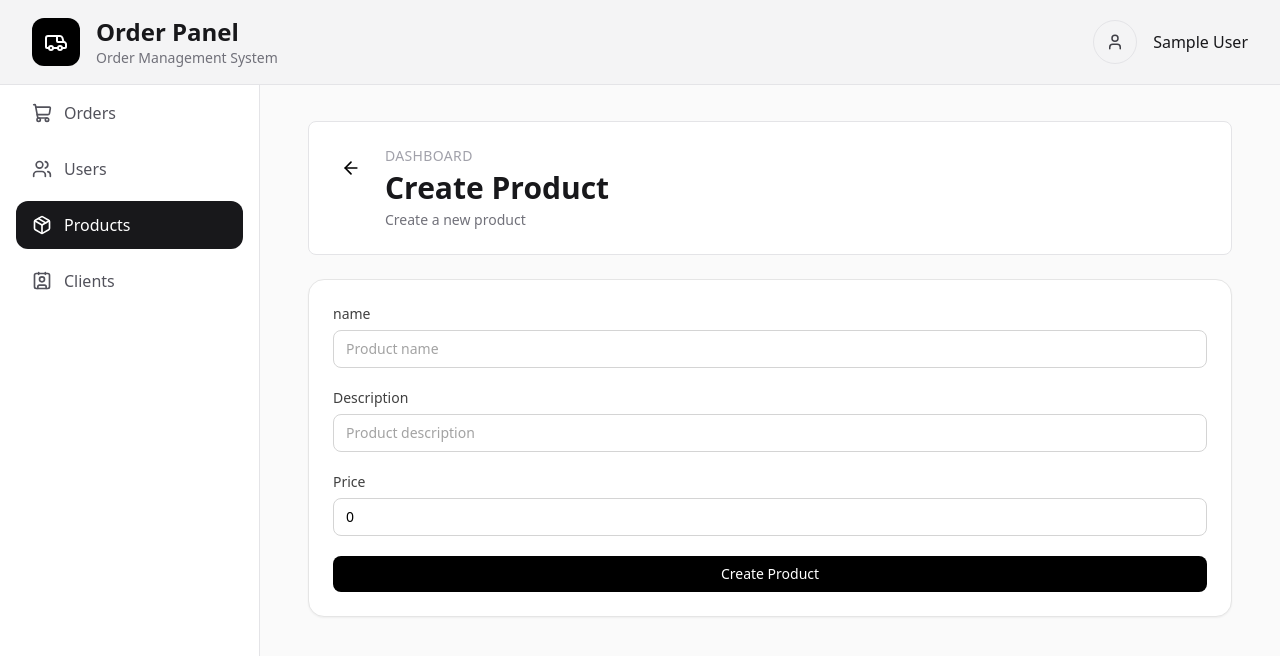
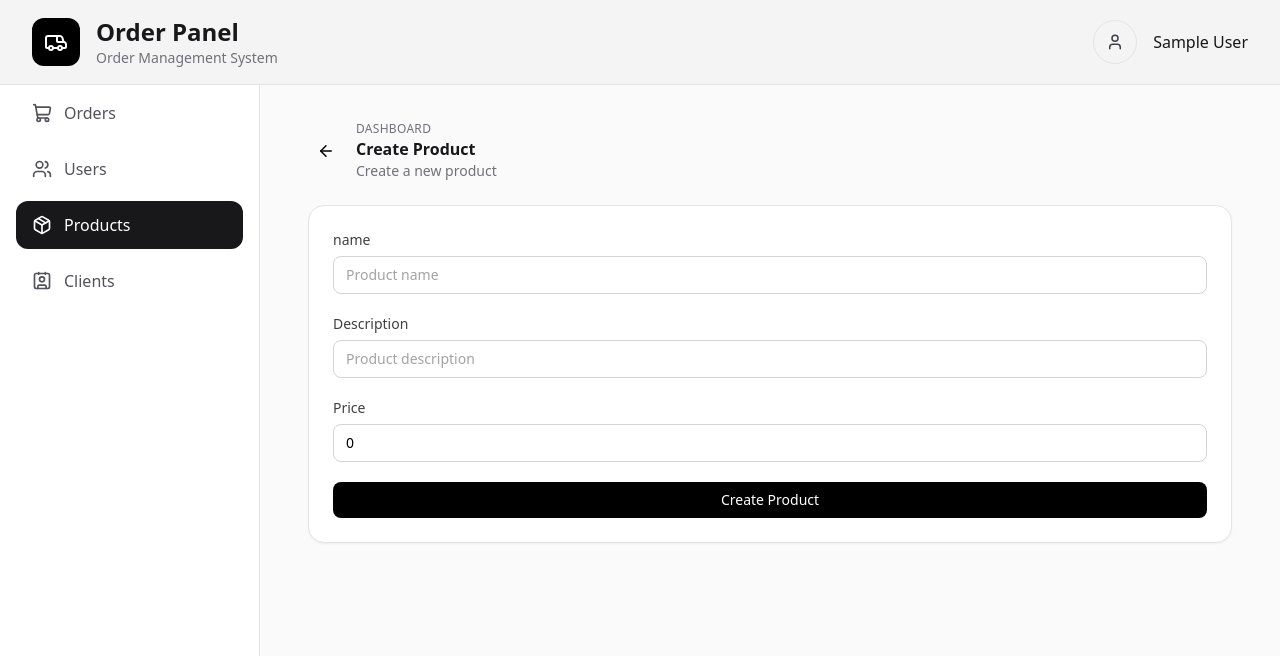
Before and after one commit to ffigueroa-dev/order_management_system, a React (Vite) app in the folder front/: page /products/create in a window 1280 px wide. Shown: the top 656 px of the page. Built offline with nearby package versions, Linux system fonts and the light colour scheme; no server answers; sample sign-in values are in the browser's storage.

Commit message:
chore: update styles at PageDetailsHeader component

```diff
--- a/front/src/components/layout/PageDetailsHeader.jsx
+++ b/front/src/components/layout/PageDetailsHeader.jsx
@@ -11,20 +11,21 @@ export const PageDetailsHeader = ({
 
   return (
     <header className="p-6">
-      <div className="flex items-start gap-4 rounded-lg border border-zinc-200 bg-white p-6">
+      <div className="flex items-center justify-between">
+        <div className="flex items-center gap-3">
           <button
             onClick={() => navigate(backTo)}
-          className="mt-1 rounded-lg p-2 transition-colors hover:bg-zinc-100"
+            className="flex h-9 w-9 items-center justify-center rounded-full transition-colors hover:bg-zinc-100"
           >
-          <ArrowLeft size={20} />
+            <ArrowLeft size={18} />
           </button>
 
-        <div className="space-y-1">
-          <p className="text-sm font-medium uppercase tracking-wide text-zinc-400">
+          <div>
+            <p className="text-xs uppercase tracking-wide text-zinc-500">
               Dashboard
             </p>
 
-          <h1 className="text-3xl font-bold text-zinc-900">
+            <h1 className="font-semibold text-zinc-900">
               {title}
             </h1>
 
@@ -35,6 +36,7 @@ export const PageDetailsHeader = ({
             )}
           </div>
         </div>
+      </div>
     </header>
   );
 };
```
Lines whose indentation alone changed are shown as unchanged.
